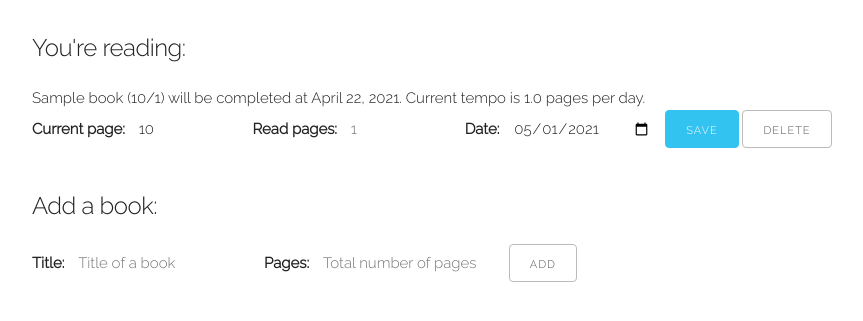
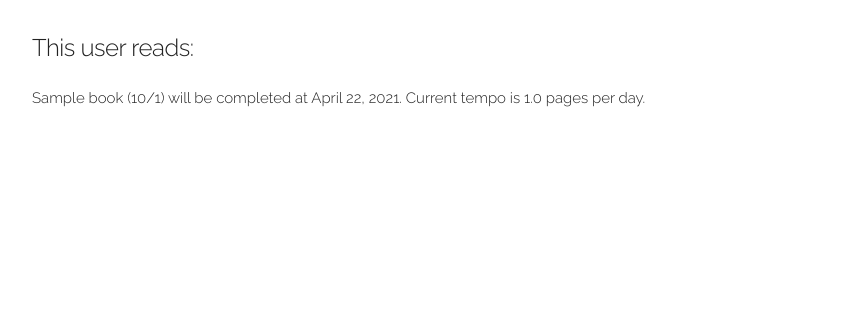
Before and after one commit to hardtechnik/booktrack, a Django app: template templates/profile.html in a window 1280 px wide. Shown: the top 321 px of the page, without its empty margins (128-991 px from the left). Run offline with Django 3.2, Linux system fonts and the light colour scheme; the template is opened without the code that fills it: values that come from a table or form of the project are taken from there, others are empty; tables that the repository leaves empty hold one stand-in row (values such as "Sample post").

Commit message:
made profile url public

```diff
--- a/booktrack/urls.py
+++ b/booktrack/urls.py
@@ -20,6 +20,7 @@ from progress.views import (
     add_book,
     delete_book,
     login_view,
+    logout_view,
     oauth_callback,
     oauth_request,
     profile_view,
@@ -34,5 +35,6 @@ urlpatterns = [
     path('delete-book/<int:book_id>/', delete_book, name='delete_book'),
     path('oauth/', oauth_request, name='oauth_request'),
     path('oauth/callback/', oauth_callback, name='oauth_callback'),
-    path('', login_view, name='login')
+    path('', login_view, name='login'),
+    path('logout/', logout_view, name='logout'),
 ]
--- a/progress/tests.py
+++ b/progress/tests.py
@@ -41,15 +41,12 @@ def test_create_progress(db, client, user):
 
 
 @pytest.fixture(params=[
-    'profile',
     'update_progress',
     'add_book',
     'delete_book',
 ])
 def private_url(request, user, book):
     kwargs = {}
-    if request.param == 'profile':
-        kwargs = {'user_id': user.id}
     if request.param == 'update_progress':
         kwargs = {'progress_id': book.progress.get().id}
     if request.param == 'delete_book':
--- a/templates/base.html
+++ b/templates/base.html
@@ -14,7 +14,6 @@
 <body>
   <div class="container">
     {% block body %}{% endblock %}
-    {% block footer %}{% endblock %}
   </div>
 </body>
 </html>
--- a/templates/profile.html
+++ b/templates/profile.html
@@ -1,13 +1,22 @@
 {% extends "base.html" %}
 {% block body %}
   <div style="margin-top: 2em">
+
+  {% if profile == user %}
   <h5>You're reading:</h5>
+  {% else %}
+  <h5>This user reads:</h5>
+  {% endif %}
+
   {% for progress in progresses %}
     {% with book=progress.book %}
       {{ book.title }} ({{ progress.page }}/{{ book.pages }}) will be completed at {{ progress.expected_end|default_if_none:"N/A" }}.
       Current tempo is {{ progress.avg_pages_per_day }} pages per day.
     {% endwith %}
-    <form id="progress-form-{{ progress.id }}" method="POST" action="{% url 'profile' user_id=user.id %}">
+
+    {% if profile == user %}
+
+    <form id="progress-form-{{ progress.id }}" method="POST" action="{% url 'update_progress' progress_id=progress.id %}">
       <input type="hidden" name="progress" value="{{ progress.id }}" />
       <label for="progress-currentPage-{{ progress.id }}">Current page:</label>
       <input
@@ -28,20 +37,19 @@
         required
       />
       <label for="progress-date-{{ progress.id }}">Date:</label>
-      <input
-        class="progress-date"
-        id="progress-date-{{ progress.id }}"
-        type="date"
-        name="date"
-        required
-      />
+      <input id="progress-date-{{ progress.id }}" value="{{ current_date|date:'Y-m-d' }}" type="date" name="date" required />
       <input class="button-primary" type="submit" form="progress-form-{{ progress.id }}" value="Save" />
       <input class="button" type="submit" form="delete-book-{{ progress.book.id }}" value="Delete">
     {% csrf_token %}
     </form>
     <form id="delete-book-{{ progress.book.id }}" method="POST" action="{% url 'delete_book' progress.book.id %}">{% csrf_token %}</form>
+
+    {% endif %}
+
   {% endfor %}
   </div>
+
+  {% if profile == user %}
 
   <h5>Add a book:</h5>
   <form id="add-book" method="POST" action="{% url 'add_book' %}">
@@ -53,18 +61,6 @@
     <input class="button" type="submit" form="add-book" value="Add">
   </form>
 
+  {% endif %}
+
 {% endblock %}
-
-{% block footer %}
-    <script>
-      var now = new Date();
-      var day = ("0" + now.getDate()).slice(-2);
-      var month = ("0" + (now.getMonth() + 1)).slice(-2);
-      var today = now.getFullYear()+"-"+(month)+"-"+(day) ;
-      var fields = document.getElementsByClassName('progress-date');
-      for (var i = 0, length = fields.length; i < length; i++) {
-          var field = fields[i];
-          field.setAttribute('value', today);
-      }
-    </script>
-{% endblock %}
```
Also changed, not shown: progress/views.py (+9 -3 lines).
